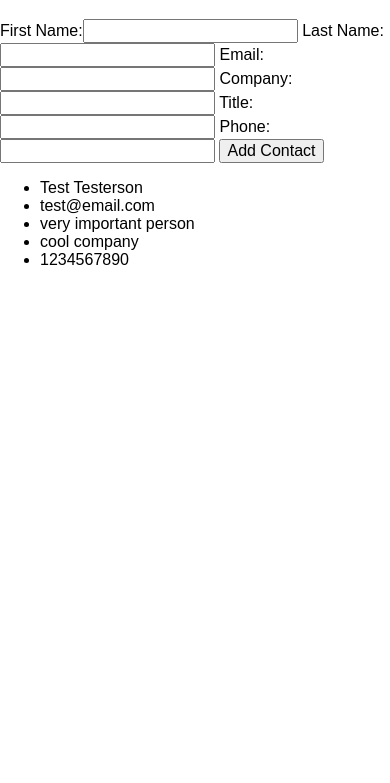
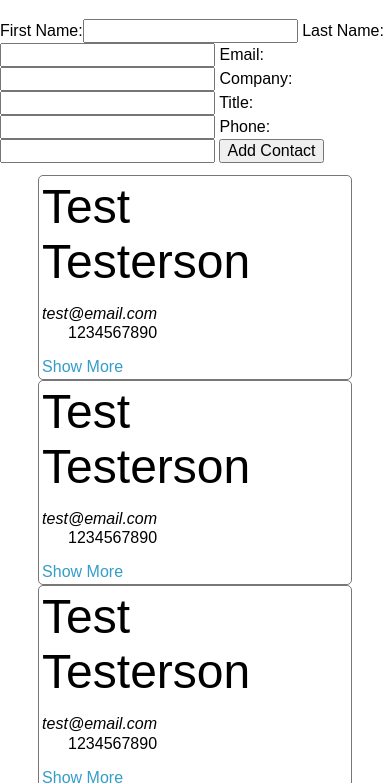
Before and after one commit to mknudsen01/contact-manager, a plain HTML site: page index.html in a window 390 px wide. Shown: the part 61-844 px from the top of the page. Drawn offline with Linux system fonts and the light colour scheme.

Commit message:
Added some styles to the contact view
  * Can toggle more or fewer details
  * See name, phone and email by default
  * Issues:
    * Css is sloppy
    * show and hide functions on contact view sloppy

```diff
--- a/css/style.css
+++ b/css/style.css
@@ -0,0 +1,52 @@
+.container {
+  margin: 5% auto;
+}
+
+#addContact{
+  margin: 3% auto;
+}
+.contactContainer {
+  width: 80%;
+  margin: 0 auto;
+  border: 1px solid #777;
+  border-radius: 5px;
+}
+
+.basics, .details {
+  width: 100%;
+  padding: 1%;
+}
+
+.basics header{
+  font-size: 3em;
+  width: 75%;
+  display: inline-block;
+}
+
+.basics > .main {
+  display: inline-block;
+  text-align: right;
+}
+
+.basics > .main > ul {
+  padding: 0;
+}
+
+.basics > .main > ul li {
+  font-size: 1em;
+  list-style: none;
+}
+
+.basics > .main > ul li.email {
+  font-style: italic;
+  padding-bottom: 1%;
+}
+
+.basics > footer > a, .details > footer > a{
+  color: #349DC9;
+  text-decoration: none;
+}
+
+.hidden {
+  display: none;
+}
--- a/index.html
+++ b/index.html
@@ -8,6 +8,7 @@
   <link rel="stylesheet" href="css/style.css">
 </head>
 <body>
+  <div class="container">
     <h1>Your Contacts</h1>
     <div id="contacts">
       <form id="addContact"action="#">
@@ -22,14 +23,31 @@
         </div>
       </form>
     </div>
+  </div>
   <script type="text/template" id="contactTemplate">
+      <div class="basics">
+        <header id="fullName"><%= firstName %> <%= lastName %></header>
+        <div class="main">
           <ul>
-        <li id="fullName"><%= firstName %> <%= lastName %></li>
-        <li id="email"><%= email %></li>
+            <li class="email" id="email"><%= email %></li>
+            <li class="phone" id="phone"><%= phone %></li>
+          </ul>
+        </div>
+        <footer id="showMore">
+          <a id="show" href="#">Show More</a>
+        </footer>
+      </div>
+      <div class="details hidden">
+        <div class="main">
+          <ul>
             <li id="title"><%= title %></li>
             <li id="company"><%= company %></li>
-        <li id="phone"><%= phone %></li>
           </ul>
+        </div>
+        <footer id="showLess">
+          <a id="hide" href="#">Show Less</a>
+        </footer>
+      </div>
   </script>
   <script src="js/lib/jquery.min.js"></script>
   <script src="js/lib/underscore-min.js"></script>
--- a/js/app.js
+++ b/js/app.js
@@ -11,6 +11,34 @@ $(function() {
       title: 'very important person',
       phone: '1234567890'
     },
+
+    {
+      firstName: 'Test',
+      lastName: 'Testerson',
+      email: 'test@email.com',
+      company: 'cool company',
+      title: 'very important person',
+      phone: '1234567890'
+    },
+
+    {
+      firstName: 'Test',
+      lastName: 'Testerson',
+      email: 'test@email.com',
+      company: 'cool company',
+      title: 'very important person',
+      phone: '1234567890'
+    },
+
+    {
+      firstName: 'Test',
+      lastName: 'Testerson',
+      email: 'test@email.com',
+      company: 'cool company',
+      title: 'very important person',
+      phone: '1234567890'
+    },
+
   ];
 
 
--- a/js/views/contact.js
+++ b/js/views/contact.js
@@ -5,11 +5,26 @@ app.ContactView = Backbone.View.extend({
   className: 'contactContainer',
   template: _.template( $('#contactTemplate' ).html() ),
 
-  events: {},
+  events: {
+    'click #show': 'showDetails',
+    'click #hide': 'hideDetails'
+  },
 
   render: function(){
     this.$el.html( this.template( this.model.toJSON() ) );
 
     return this;
   },
+
+  showDetails: function(event){
+    event.preventDefault();
+    $(event.target).toggleClass('hidden');
+    $(event.target).parent().parent().next().toggleClass('hidden');
+  },
+
+  hideDetails: function(event) {
+    event.preventDefault();
+    $(event.target).parent().parent().toggleClass('hidden');
+    $(event.target).parent().parent().prev().find('footer a').toggleClass('hidden');
+  }
 });
```
Lines whose indentation alone changed are shown as unchanged.
